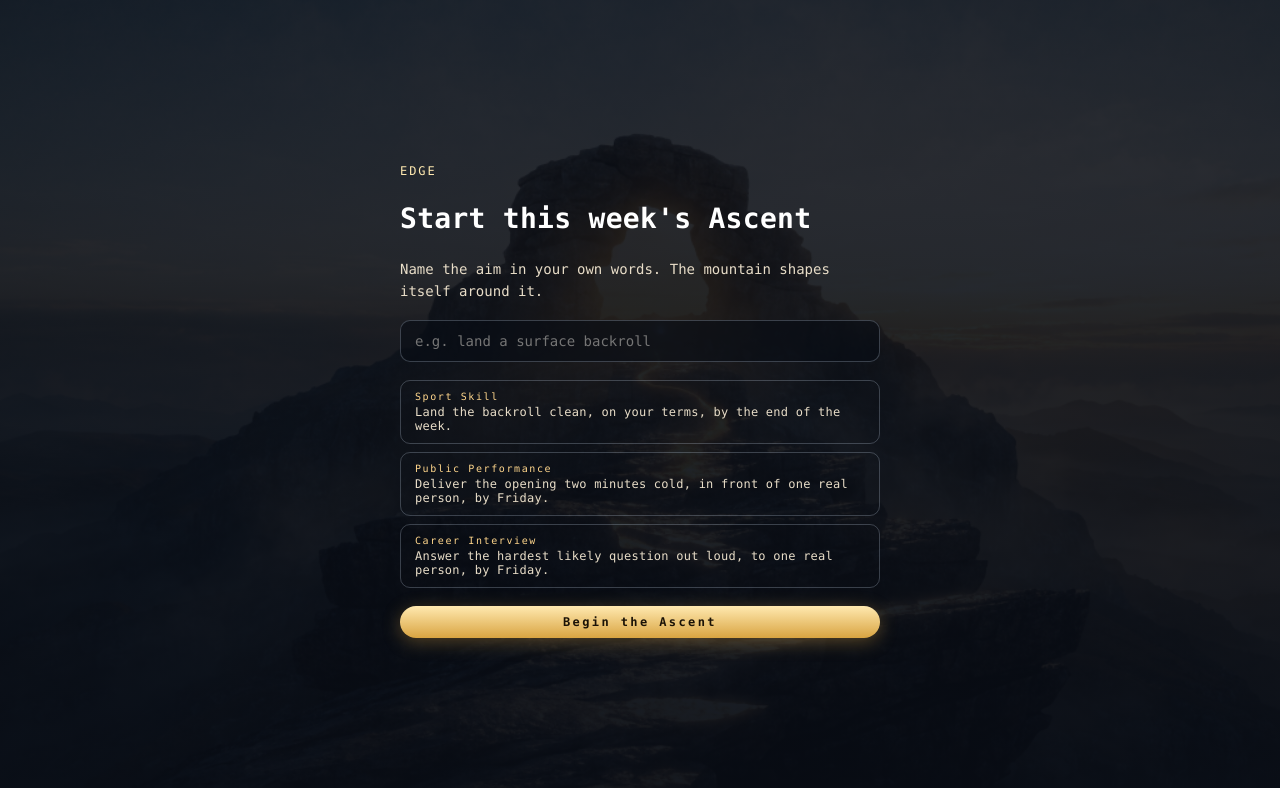
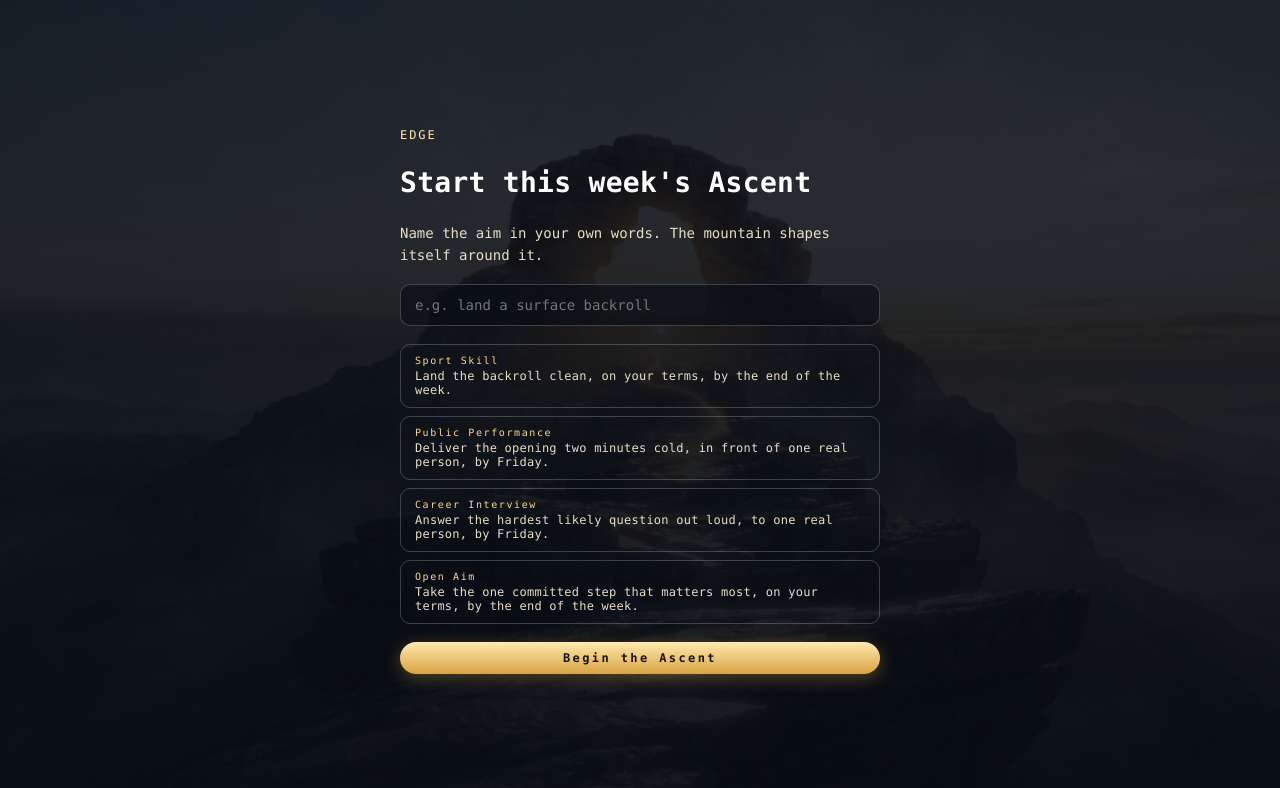
Before and after one commit to hyperdrift-io/the-ascent, a React (Vite) app: page / in a window 1280 px wide. Shown: the top 788 px of the page. Built offline with nearby package versions, Linux system fonts and the light colour scheme.

Commit message:
fix: distinct open-aim cards, expose pack suggestion

```diff
--- a/src/edge.ts
+++ b/src/edge.ts
@@ -392,75 +392,75 @@ export const OPEN_AIM_PACK: AimPack = {
   skills: ["Contact", "Shape", "Commitment"],
   cards: [
     {
-      id: "contact",
-      title: "Contact",
+      id: "open-hardest",
+      title: "The Hardest Part",
       gold: {
         tier: "gold",
-        text: "One full committed attempt at the hardest part.",
+        text: "One full committed attempt at the hardest part",
         effects: { energy: -8, confidence: 7 },
         readinessGain: 9,
       },
       silver: {
         tier: "silver",
-        text: "One focused rep with the friction named.",
+        text: "One focused rep with the friction named",
         effects: { energy: -6, confidence: 4 },
         readinessGain: 6,
       },
       spark: {
         tier: "spark",
-        text: "Ten minutes in contact with the work.",
+        text: "Ten minutes in contact with the work",
         effects: { energy: -3, confidence: 2 },
         readinessGain: 3,
       },
     },
     {
-      id: "shape",
-      title: "Shape",
+      id: "open-shape",
+      title: "Shape the Work",
       gold: {
         tier: "gold",
-        text: "One full committed attempt at the hardest part.",
-        effects: { energy: -8, confidence: 7 },
+        text: "Break the aim into three concrete moves and finish the first",
+        effects: { focus: -6, composure: 5 },
         readinessGain: 9,
       },
       silver: {
         tier: "silver",
-        text: "One focused rep with the friction named.",
-        effects: { energy: -6, confidence: 4 },
+        text: "Sketch what done looks like this week",
+        effects: { focus: -4, composure: 3 },
         readinessGain: 6,
       },
       spark: {
         tier: "spark",
-        text: "Ten minutes in contact with the work.",
-        effects: { energy: -3, confidence: 2 },
+        text: "Write one sentence naming what the aim really asks",
+        effects: { focus: -1, confidence: 2 },
         readinessGain: 3,
       },
     },
     {
-      id: "commitment",
-      title: "Commitment",
+      id: "open-witness",
+      title: "Show Someone",
       gold: {
         tier: "gold",
-        text: "One full committed attempt at the hardest part.",
-        effects: { energy: -8, confidence: 7 },
+        text: "Share the work in progress with one person who cares",
+        effects: { connection: 8, confidence: 5, energy: -4 },
         readinessGain: 9,
       },
       silver: {
         tier: "silver",
-        text: "One focused rep with the friction named.",
-        effects: { energy: -6, confidence: 4 },
+        text: "Tell someone what you are attempting this week",
+        effects: { connection: 5, confidence: 3 },
         readinessGain: 6,
       },
       spark: {
         tier: "spark",
-        text: "Ten minutes in contact with the work.",
-        effects: { energy: -3, confidence: 2 },
+        text: "Note who could help and what you would ask them",
+        effects: { connection: 2, focus: -1 },
         readinessGain: 3,
       },
     },
   ],
 };
 
-export const AIM_PACKS: AimPack[] = [SPORT_SKILL_PACK, PUBLIC_PERFORMANCE_PACK, CAREER_INTERVIEW_PACK];
+export const AIM_PACKS: AimPack[] = [SPORT_SKILL_PACK, PUBLIC_PERFORMANCE_PACK, CAREER_INTERVIEW_PACK, OPEN_AIM_PACK];
 
 // -----------------------------------------------------------------------------------------
 // Kernel constants
```
